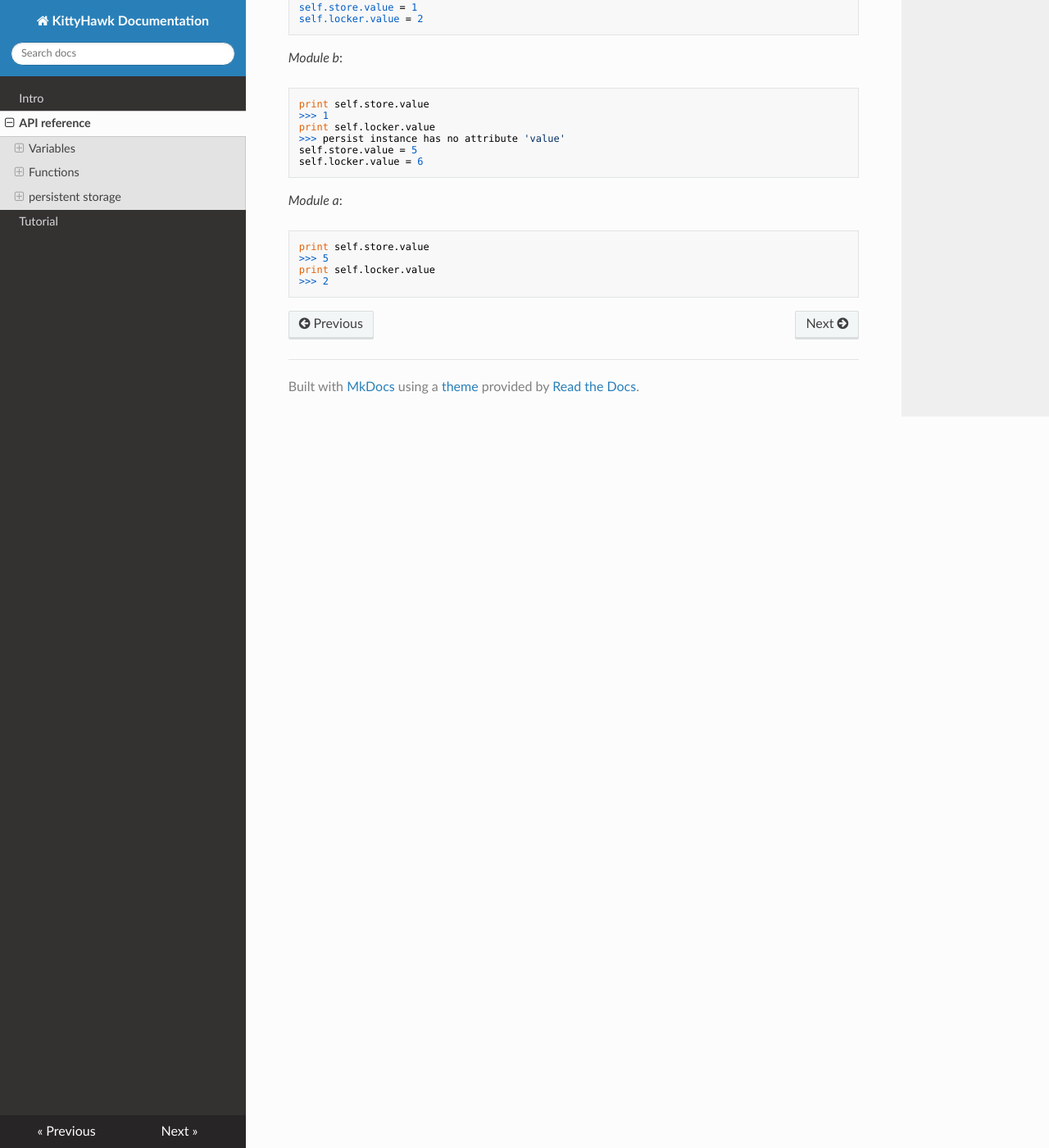
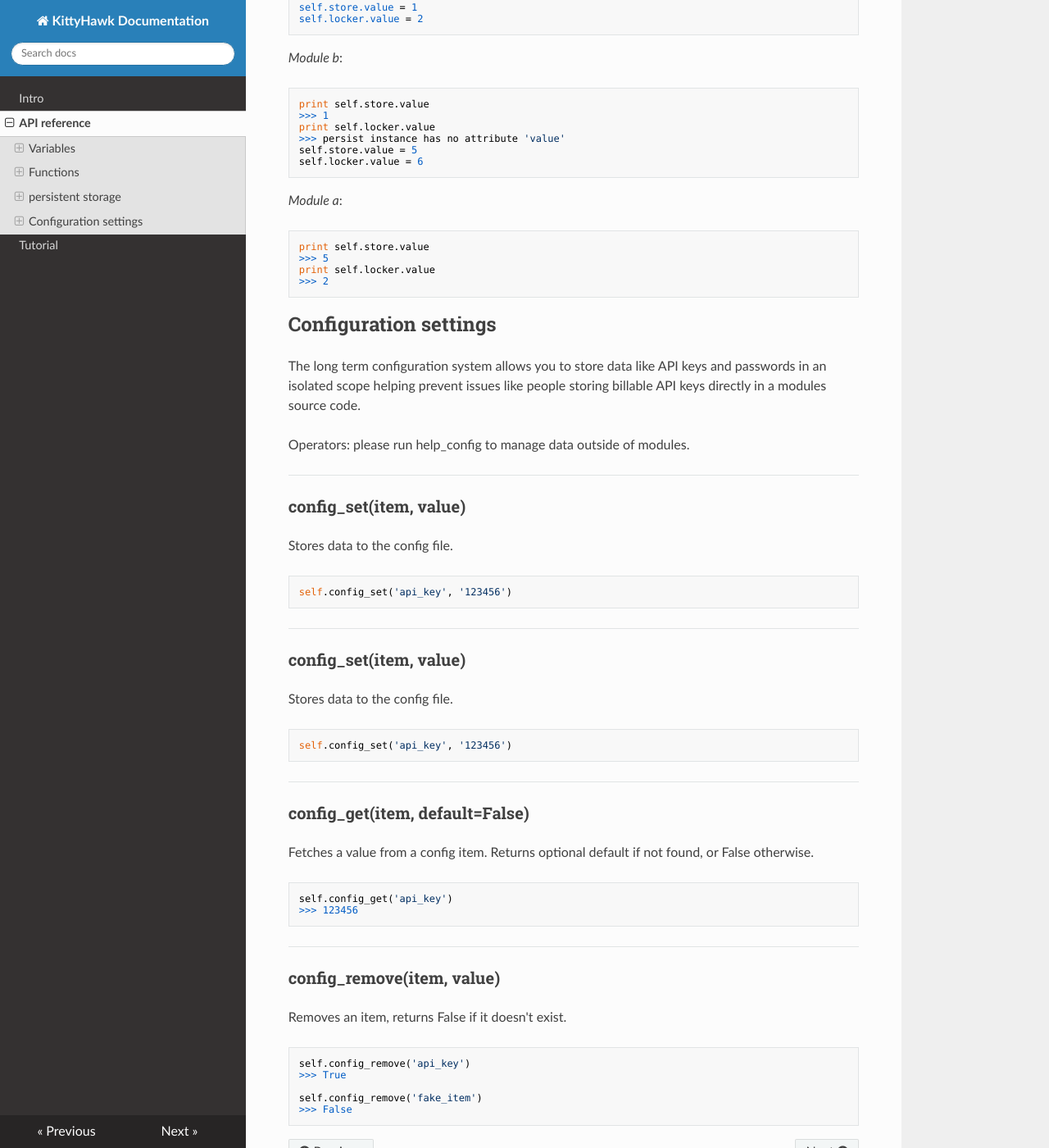
Before and after one commit to KittyHawkIrc/THE_KGB-apps, an MkDocs documentation site: the page built from docs/api.md, in a window 1280 px wide and 1400 px high, scrolled down 5725 px. Shown: the whole window at 82% size. Built offline with MkDocs 1.6.1, drawn with Linux system fonts in a browser that asks for light colours; nearby versions of some CDN libraries; old or Windows-style settings are respelled for this version of MkDocs.

Commit message:
Add config

````diff
--- a/docs/api.md
+++ b/docs/api.md
@@ -241,3 +241,42 @@
 print self.locker.value
 >>> 2
 ```
+
+## Configuration settings
+The long term configuration system allows you to store data like API keys and passwords in an isolated scope helping prevent issues like people storing billable API keys directly in a modules source code.
+
+Operators: please run help_config to manage data outside of modules.
+
+***
+### config_set(item, value)
+Stores data to the config file.
+
+```
+self.config_set('api_key', '123456')
+```
+***
+### config_set(item, value)
+Stores data to the config file.
+
+```
+self.config_set('api_key', '123456')
+```
+***
+### config_get(item, default=False)
+Fetches a value from a config item. Returns optional default if not found, or False otherwise.
+
+```
+self.config_get('api_key')
+>>> 123456
+```
+***
+### config_remove(item, value)
+Removes an item, returns False if it doesn't exist.
+
+```
+self.config_remove('api_key')
+>>> True
+
+self.config_remove('fake_item')
+>>> False
+```
````
